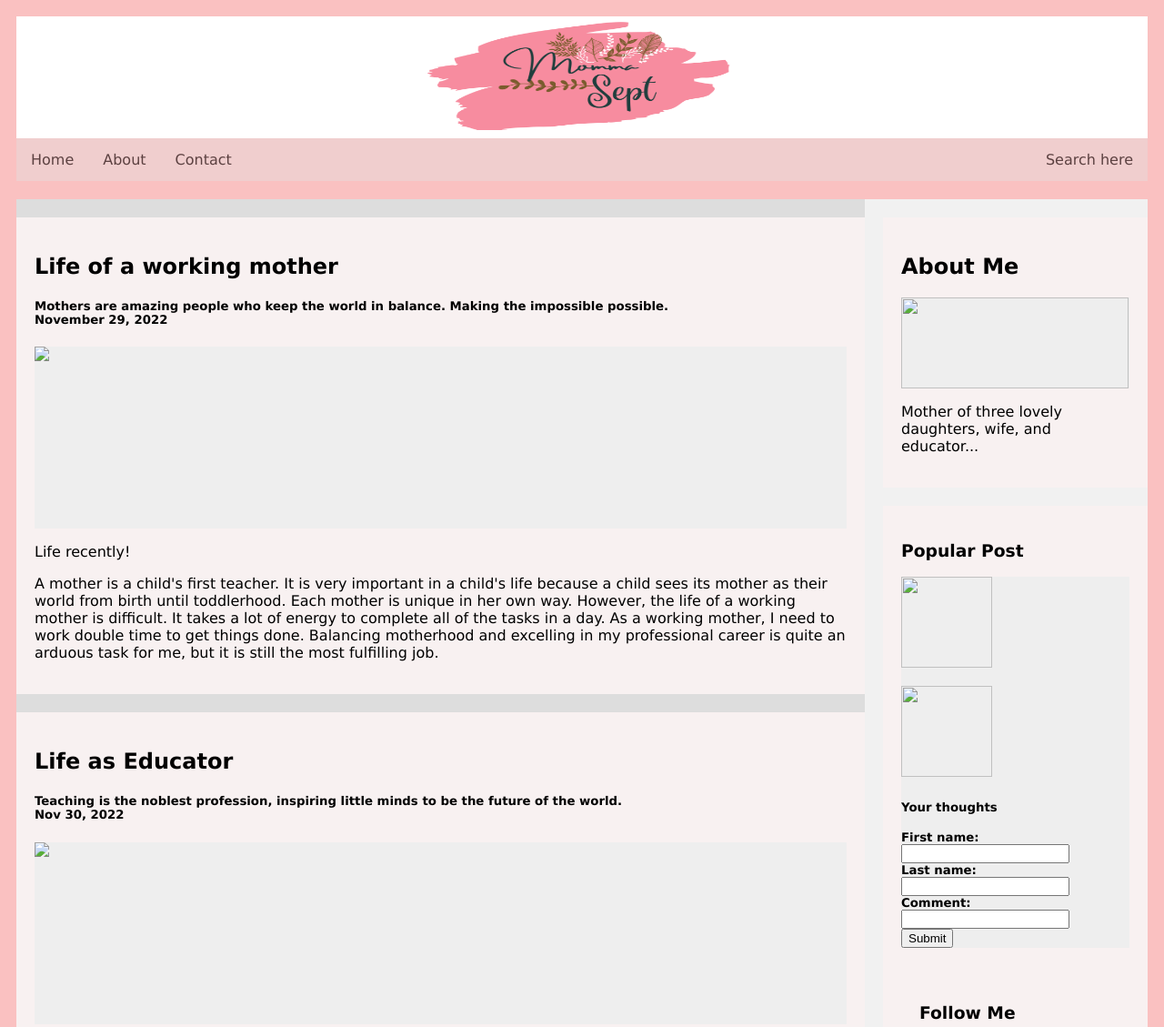
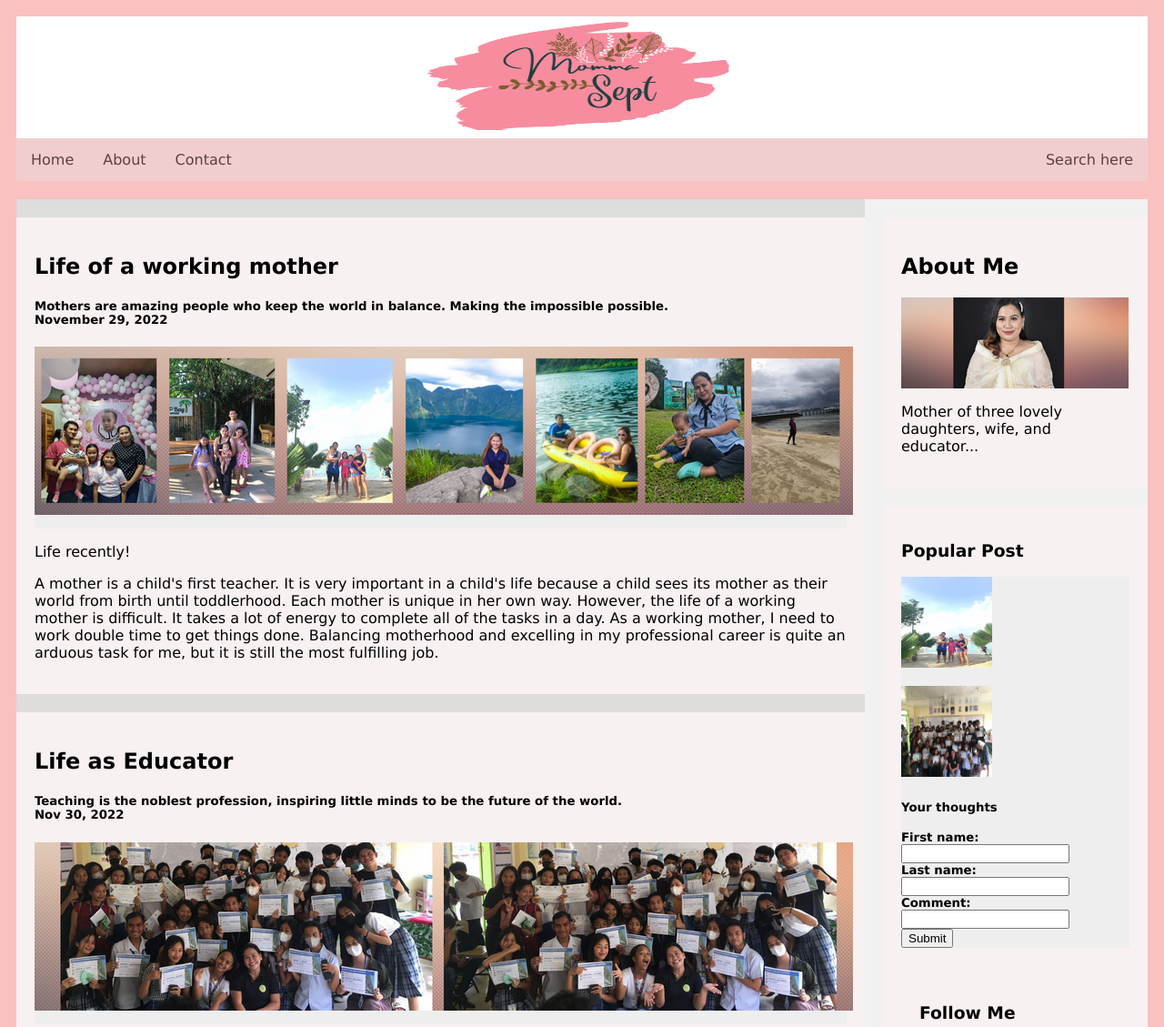
Before and after one commit to septapplez/septapplez.github.io, a plain HTML site: page septapplez/index.html in a window 1280 px wide. Shown: the top 1129 px of the page at 91% size. Drawn offline with Linux system fonts and the light colour scheme.

Commit message:
update html

```diff
--- a/septapplez/index.html
+++ b/septapplez/index.html
@@ -127,7 +127,7 @@ body {
     <div class="card">
       <h2>Life of a working mother</h2>
       <h5>Mothers are amazing people who keep the world in balance. Making the impossible possible.<br> November 29, 2022</h5>
-      <div class="fakeimg" style="height:200px;"><img src="\Users\Apple\Desktop\HACKADEMY\Week3\CSS\CSS Activity\CSS Activity 2\My website\family-pic.png"></div>
+      <div class="fakeimg" style="height:200px;"><img src="family-pic.png"></div>
       <p>Life recently!</p>
       <p>A mother is a child's first teacher. It is very important in a child's life because a child sees its mother as their world from birth until toddlerhood. Each mother is unique in her own way. However, the life of a working mother is difficult. It takes a lot of energy to complete all of the tasks in a day. As a working mother, I need to work double time to get things done. Balancing motherhood and excelling in my professional career is quite an arduous task for me, but it is still the most fulfilling job.
       </p>
@@ -135,7 +135,7 @@ body {
     <div class="card">
       <h2>Life as Educator</h2>
       <h5>Teaching is the noblest profession, inspiring little minds to be the future of the world.<br> Nov 30, 2022</h5>
-      <div class="fakeimg" style="height:200px;"><img src="\Users\Apple\Desktop\HACKADEMY\Week3\CSS\CSS Activity\CSS Activity 2\My website\class2022.png"></div>
+      <div class="fakeimg" style="height:200px;"><img src="class2022.png"></div>
       <p>Class of 2022</p>
       <p>Teachers play a vital role in society as they mold and teach young individuals and young minds to fulfill their lifelong goals and dreams. As educators, we must be able to guide these students toward the careers they desire in the future. As it says, the youth of today are the leaders of tomorrow. </p>
     </div>
@@ -143,14 +143,14 @@ body {
   <div class="rightcolumn">
     <div class="card">
       <h2>About Me</h2>
-      <div class="fakeimg" style="height:100px;"><img src="\Users\Apple\Desktop\HACKADEMY\Week3\CSS\CSS Activity\CSS Activity 2\My website\me.png" style="height: 100px; width: 250px; padding: auto;" ></div>
+      <div class="fakeimg" style="height:100px;"><img src="me.png" style="height: 100px; width: 250px; padding: auto;" ></div>
       <p>Mother of three lovely daughters, wife, and educator...</p>
     </div>
     <div class="card">
       <h3>Popular Post</h3>
       <div class="fakeimg">
-        <div class="fakeimg"><p><img src="\Users\Apple\Desktop\HACKADEMY\Week3\CSS\CSS Activity\CSS Activity 2\My website\2.jpg" style="height: 100px; width: 100px; padding: auto;" ></p></div>
-        <div class="fakeimg"><p><img src="\Users\Apple\Desktop\HACKADEMY\Week3\CSS\CSS Activity\CSS Activity 2\My website\3.jpg" style="height: 100px; width: 100px; padding: auto;" ></p></div>
+        <div class="fakeimg"><p><img src="2.jpg" style="height: 100px; width: 100px; padding: auto;" ></p></div>
+        <div class="fakeimg"><p><img src="3.jpg" style="height: 100px; width: 100px; padding: auto;" ></p></div>
         <h5><form action="" method="post" >
             <h4>Your thoughts </h4>
             <label for="fname">First name:</label><br>
```
